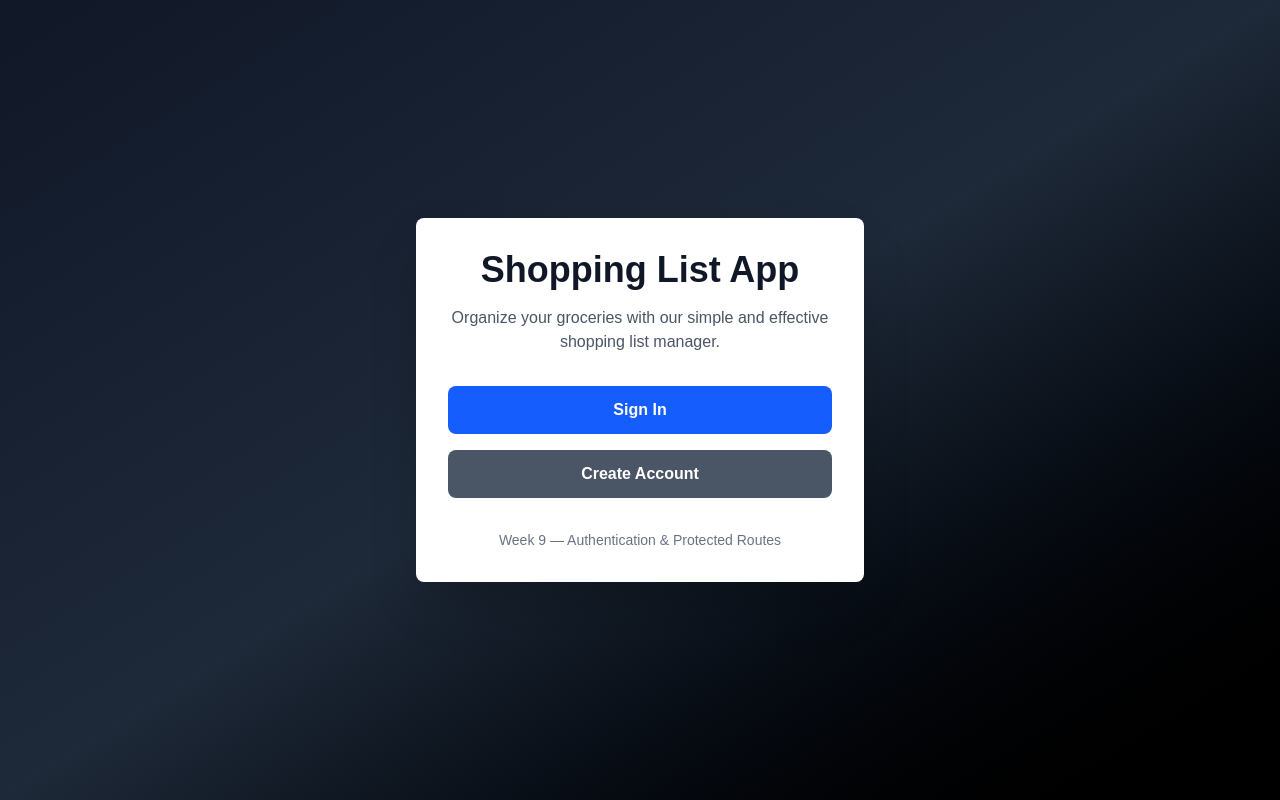
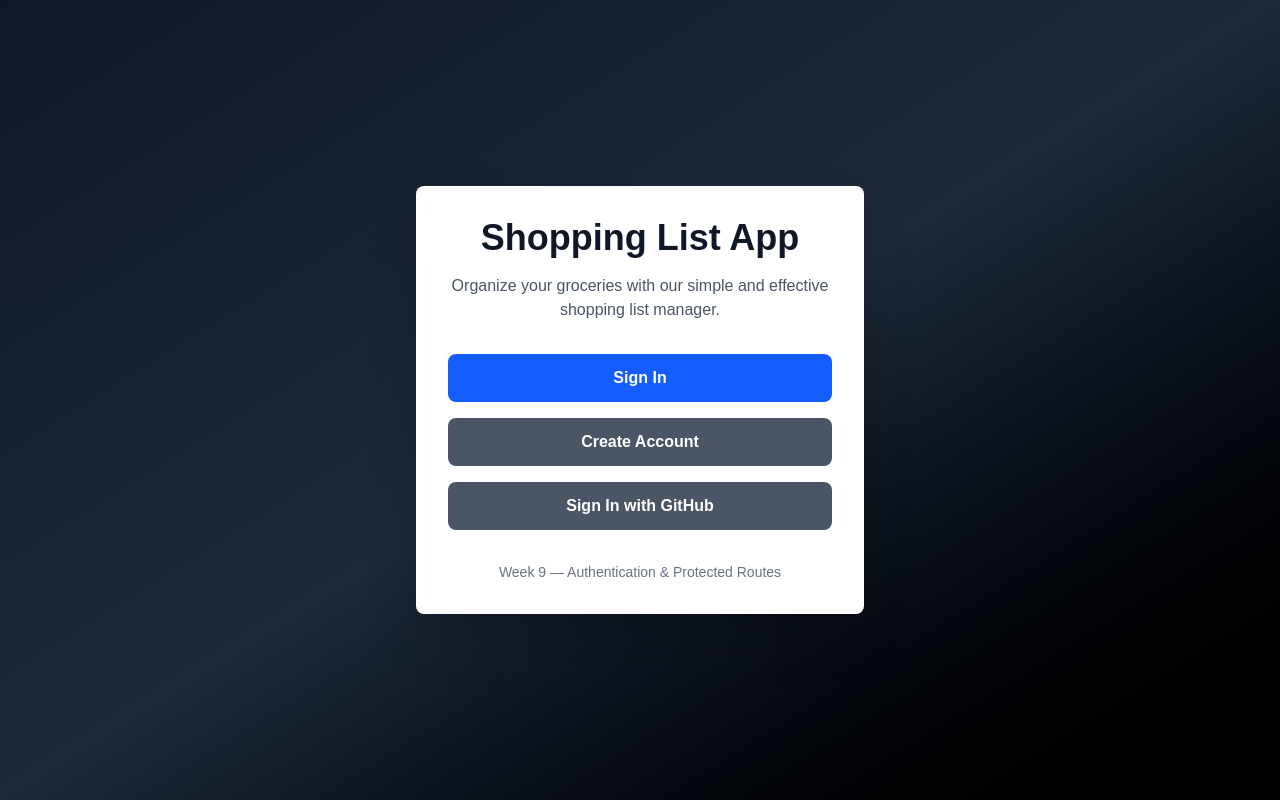
Before and after one commit to Wyden13/cprg306-assignments, a Next.js app: page /week-9 in a window 1280 px wide. Built offline with nearby package versions, Linux system fonts and the light colour scheme; no server answers.

Commit message:
add github auth

```diff
--- a/app/week-9/page.js
+++ b/app/week-9/page.js
@@ -56,6 +56,13 @@ export default function Page() {
                     >
                         Create Account
                     </Link>
+
+                    <button
+                        onClick={gitHubSignIn}
+                        className="block w-full bg-gray-600 text-white px-6 py-3 rounded-lg hover:bg-gray-700 transition-colors font-semibold"
+                    >
+                        Sign In with GitHub
+                    </button>
                 </div>
 
                 <p className="text-sm text-gray-500 mt-8">
```
Also changed, not shown: 1 other file (tests, documents, lock files or other folders).
